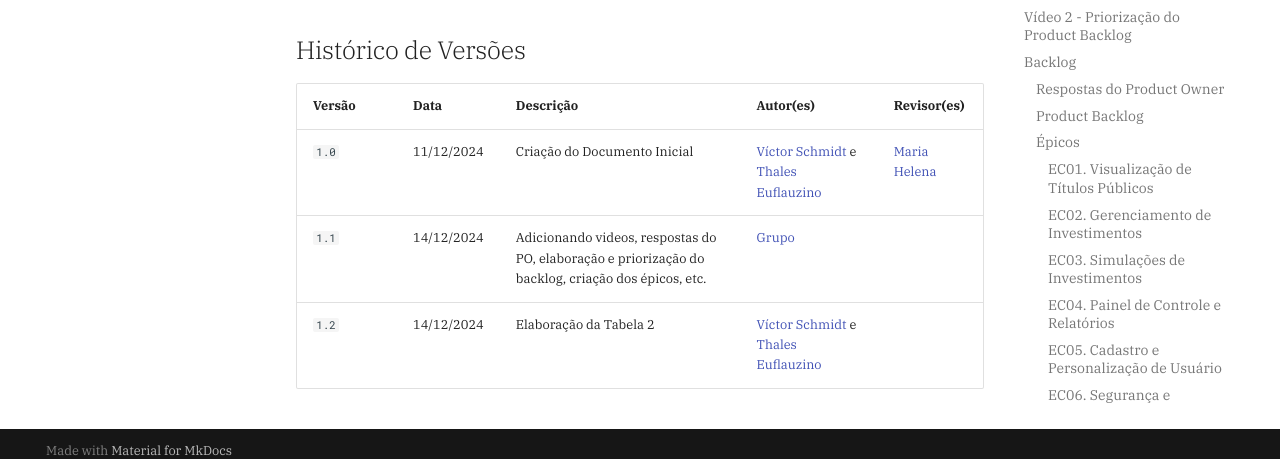
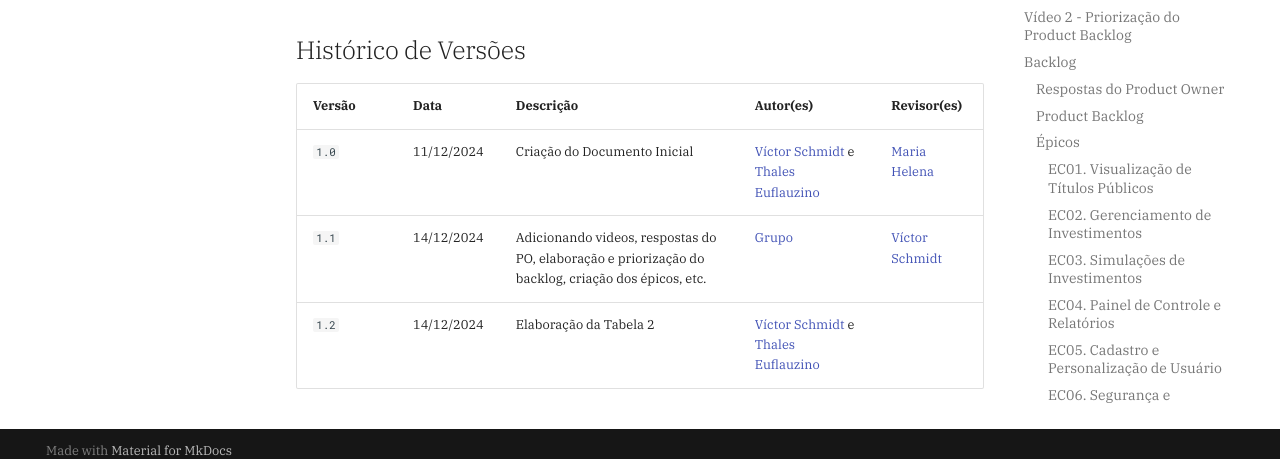
Before and after one commit to Requisitos-de-Software/2024.2-Grupo05, an MkDocs documentation site: the page built from docs/modelagem-pt2/backlog.md, in a window 1280 px wide and 900 px high, scrolled down 15997 px. Shown: the part 427-886 px from the top of the window. Built offline with MkDocs 1.6.1 and Material for MkDocs 9.7.7, drawn with Linux system fonts in a browser that asks for light colours; comment, search, counter and statistics services are not loaded.

Commit message:
adicionando um dos revisores

```diff
--- a/docs/modelagem-pt2/backlog.md
+++ b/docs/modelagem-pt2/backlog.md
@@ -657,5 +657,5 @@ Se precisar de mais alterações, estou à disposição!
 | Versão | Data       | Descrição                    | Autor(es)                                        | Revisor(es)                                              |
 | ------ | ---------- | ---------------------------- | ------------------------------------------------ | -------------------------------------------------------- |
 | `1.0`  | 11/12/2024 | Criação do Documento Inicial | [Víctor Schmidt](https://github.com/moonshinerd) e [Thales Euflauzino](https://github.com/thaleseuflauzino) | [Maria Helena](https://github.com/MariaCHelena)  |
-| `1.1`  | 14/12/2024 | Adicionando videos, respostas do PO, elaboração e priorização do backlog, criação dos épicos, etc. | [Grupo](../../) |   |
+| `1.1`  | 14/12/2024 | Adicionando videos, respostas do PO, elaboração e priorização do backlog, criação dos épicos, etc. | [Grupo](../../) | [Víctor Schmidt](https://github.com/moonshinerd)  |
 | `1.2`  | 14/12/2024 | Elaboração da Tabela 2 | [Víctor Schmidt](https://github.com/moonshinerd) e [Thales Euflauzino](https://github.com/thaleseuflauzino) |   |
```
